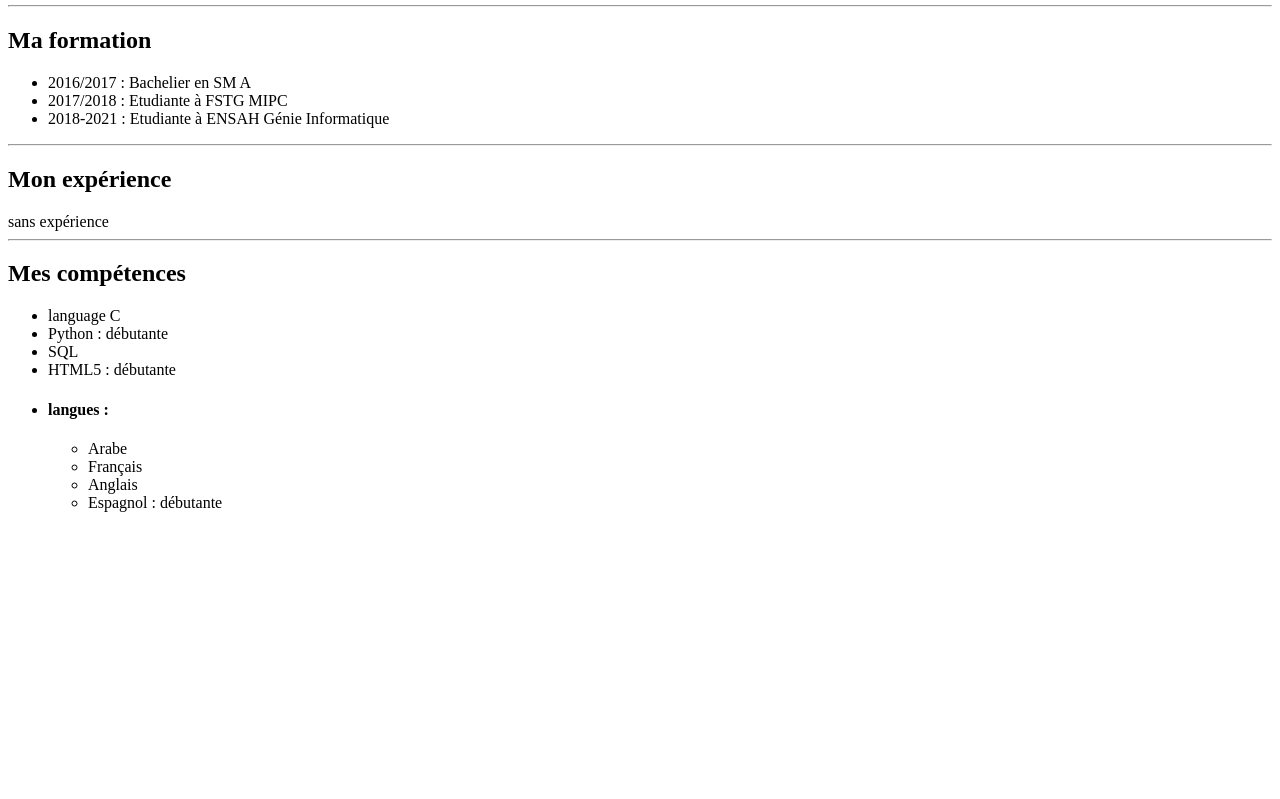
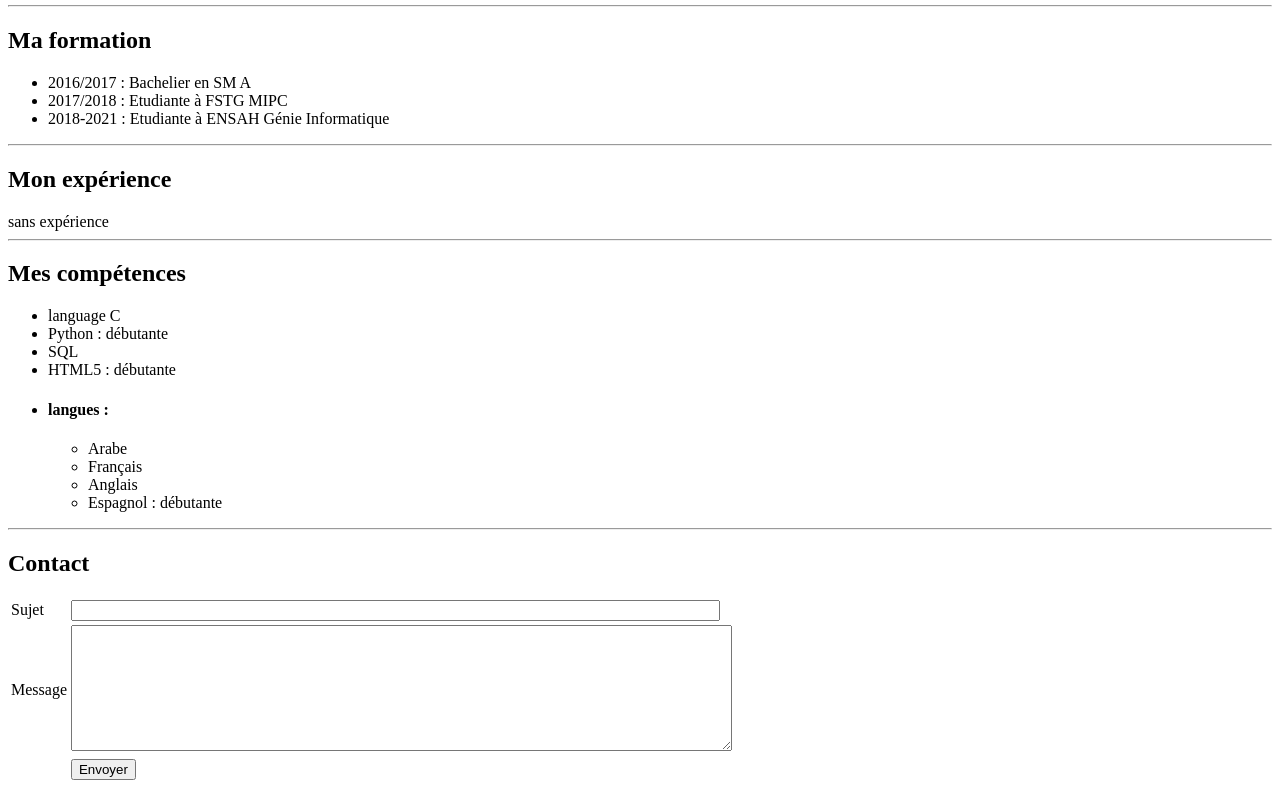
Before and after one commit to MaryamOuafik/MaryamOuafik.github.io, a plain HTML site: page monCv.html in a window 1280 px wide. Shown: the part 380-1179 px from the top of the page. Before the commit the page ends 908 px from the top, so only its background shows below. Drawn offline with Linux system fonts and the light colour scheme.

Commit message:
Update monCv.html

```diff
--- a/monCv.html
+++ b/monCv.html
@@ -57,7 +57,32 @@
         </ul>
 
       </div>
+      <hr>
 
+       <div id="contact">
+        <h2>Contact</h2>
+         <form class="" action="index.html" method="post">
+          <table>
+           <tr>
+            <td><label for="">Sujet</label></td>
+            <td><input size="78" type="text" name="" value=""></td>
+           </tr>
+
+           <tr>
+            <td><label for="">Message</label></td>
+            <td><textarea name="name" rows="8" cols="80"></textarea></td>
+           </tr>
+
+           <tr>
+            <td></td>
+            <td><button type="button" name="button">Envoyer</button></td>
+           </tr>
+           </table>
+
+         </form>
+
+
+       </div>
   	 	</p>
 
   </body>
```
